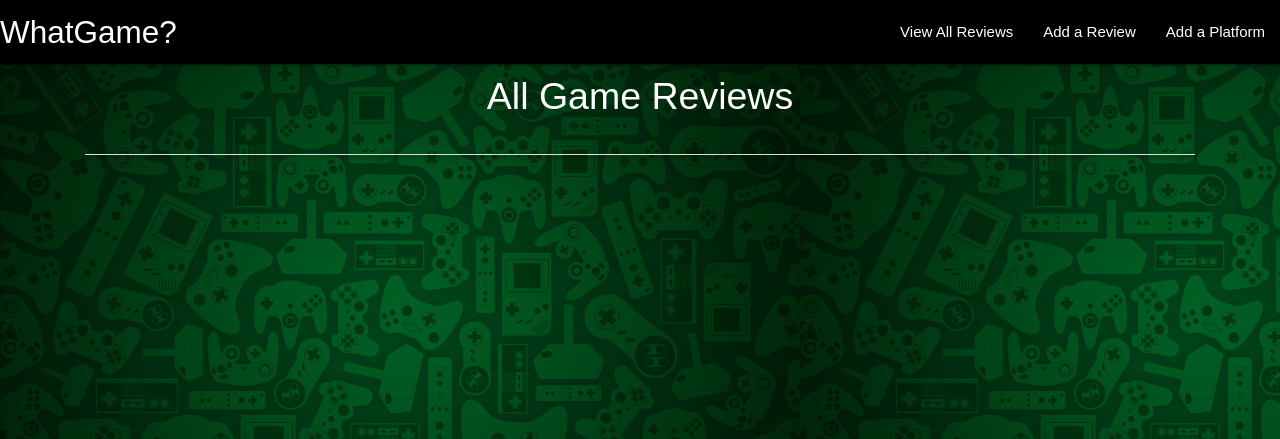
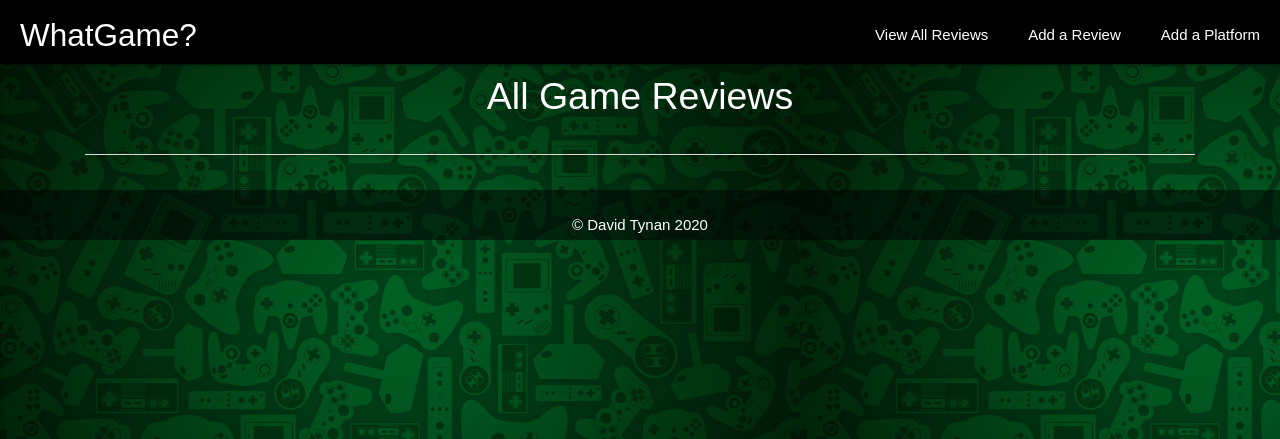
Before and after one commit to djjtyn/WhatGame, a Flask app: page / in a window 1280 px wide. Shown: the top 439 px of the page. Run offline with Flask 2, Linux system fonts and the light colour scheme; data that the repository does not hold is empty; some libraries are stand-ins or nearby versions.

Commit message:
footer added and styled for base.html

```diff
--- a/static/css/style.css
+++ b/static/css/style.css
@@ -2,18 +2,38 @@
  body {
      height: 100vh;
      background-image: url("../img/bg.png")
- } /*Red BG Color*/
+ }/*background image for all pages*/
 
  * {
      font-family: arial;
- }
+ }/*Font family for all text-arial*/
 
- h2, h1 {
+ .nav-wrapper ul li a {
+     padding: 10px;
+     margin: 10px;
+     line-height: 30px;
+ }/*padding,margin an line height stylings for the navbar options*/
+
+ .nav-wrapper .brand-logo {
+     padding: 10px;
+     margin: 10px;
+     line-height: 30px;
+ }/*padding,margin an line height stylings for the navbar branding*/
+
+ h1, h2 {
    padding-top: 10px;
    padding-bottom: 20px;
    text-align: center;
    color: white;
+ } /*padding,color and text aligning for all h1 and h2 elements*/
+
+.page-footer {
+     background-color: rgba(0, 0, 0, 0.5);
+     text-align: center;
+     line-height: 30px;
  }
+
+
 
 /*all_games HTML*/
 .all-games-summary {
--- a/templates/all_games.html
+++ b/templates/all_games.html
@@ -9,7 +9,7 @@
         <div class="all-games-summary">
           <div class="row">
             <div class="col-sm-12 col-md-3 center_icon_and_text">
-              <a href="{{url_for('edit_review', game_id=game._id)}}"class="waves-effect waves-light btn game-btn">
+              <a href="{{url_for('show_review', game_id=game._id)}}"class="waves-effect waves-light btn game-btn">
               <i class="material-icons">remove_red_eye</i>
               <br>
               View Full Review
--- a/templates/base.html
+++ b/templates/base.html
@@ -37,6 +37,9 @@
 	  {% block content %}
 	  {% endblock %}
     </div>
+    <footer class="page-footer">
+        © David Tynan 2020
+      </footer>
 
 
 	<script src="https://cdnjs.cloudflare.com/ajax/libs/jquery/3.4.1/jquery.min.js" integrity="sha256-CSXorXvZcTkaix6Yvo6HppcZGetbYMGWSFlBw8HfCJo=" crossorigin="anonymous"></script>
```
